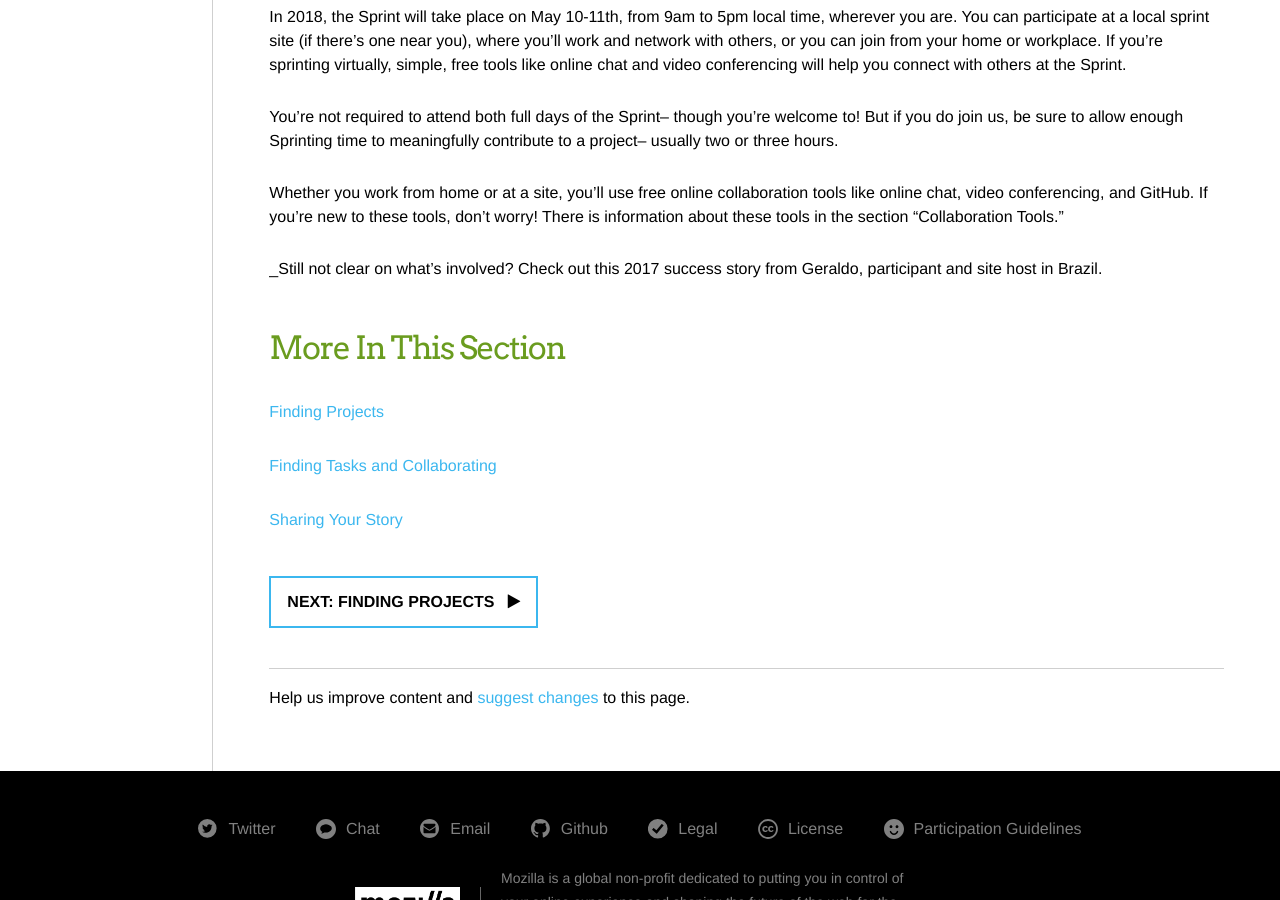
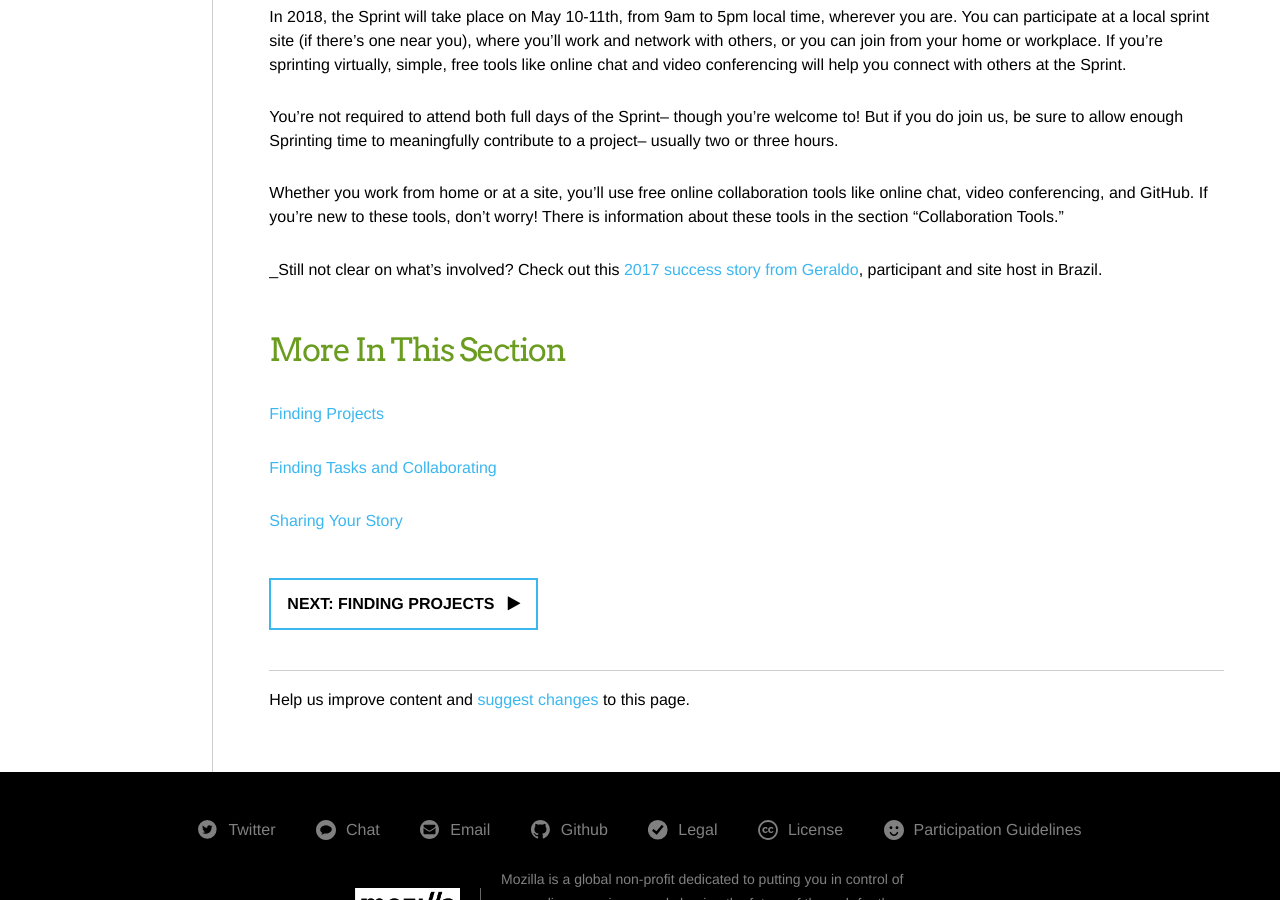
Before and after one commit to mozilla/global-sprint, a Jekyll site: the page built from _articles/participants-guide.md, in a window 1280 px wide and 900 px high, scrolled down 920 px. Built offline with Jekyll 4.4.1, drawn with Linux system fonts in a browser that asks for light colours; comment, search, counter and statistics services are not loaded; part of the change alters nothing that is shown.

```diff
--- a/_articles/participants-guide.md
+++ b/_articles/participants-guide.md
@@ -32,4 +32,4 @@ You’re not required to attend both full days of the Sprint-- though you’re w
 
 Whether you work from home or at a site, you’ll use free online collaboration tools like online chat, video conferencing, and GitHub. If you’re new to these tools, don’t worry! There is information about these tools in the section “Collaboration Tools.”
 
-_Still not clear on what’s involved? Check out this 2017 success story from Geraldo, participant and site host in Brazil.
+_Still not clear on what’s involved? Check out this [2017 success story from Geraldo](https://medium.com/read-write-participate/geraldo-participant-and-site-host-a-global-sprint-2017-story-8b35844f2d64), participant and site host in Brazil.
```
